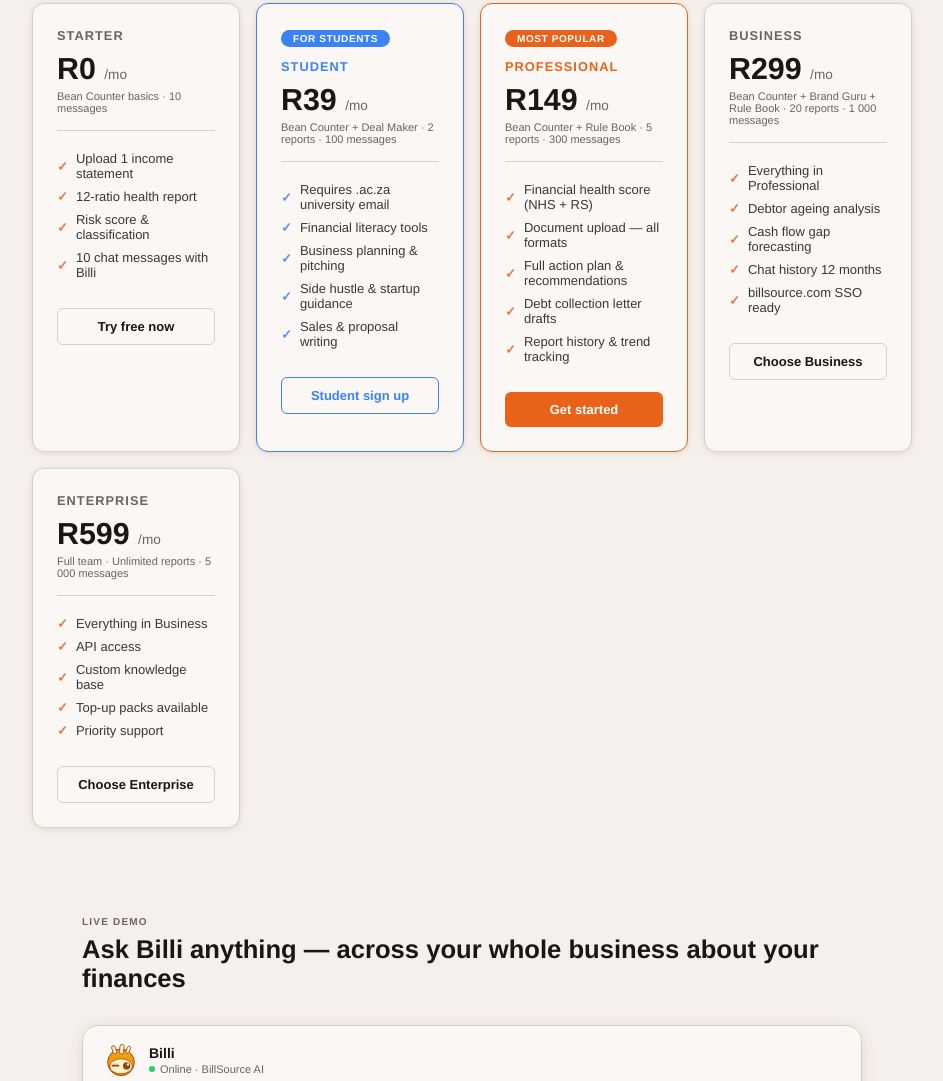
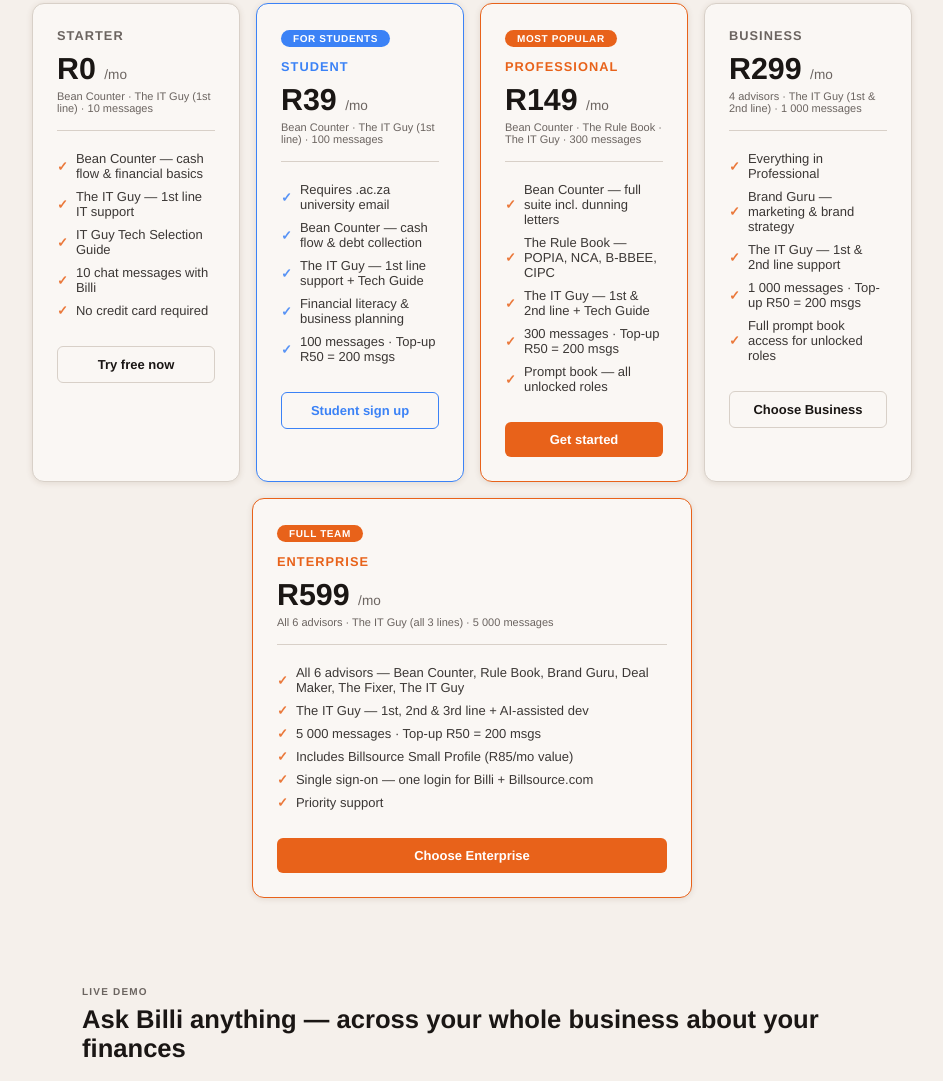
Before and after one commit to mariusvdl01/billsource-ai, a website: page index.html in a window 1280 px wide. Shown: the part 3207-4288 px from the top of the page, without its empty margins (168-1111 px from the left). Drawn offline with Linux system fonts and the light colour scheme.

Commit message:
Add files via upload
Now I have everything. Rewriting all five plan cards to match actual current Billi reality — correct advisors, correct messages, The IT Guy, SSO on Enterprise only, no fabricated features:Rewrite all five plan cards to match actual Billi feature setRewrite all five plan cards to match actual Billi feature setAlso fix the demo chat status line spotted at line 730:Edited a file, ran a commandEdited a file, ran a command16/16.What changed on every card:
PlanBeforeAfterStarterUpload statement, ratios, risk scoreBean Counter basics + The IT Guy 1st line + Tech GuideStudentDeal Maker, financial literacyBean Counter + The IT Guy 1st line + Tech GuideProfessionalNHS, document upload, report historyBean Counter + The Rule Book + The IT Guy 1st & 2nd lineBusinessSSO ready (wrong)Bean Counter + Rule Book + Brand Guru + IT Guy 1st & 2nd — SSO removedEnterpriseAPI access, custom KB (fabricated)All 6 advisors + IT Guy all 3 lines + Billsource SSO (R85 value) + Priority support
Enterprise is now centred full-width with an amber border and "Full team" badge — it reads as the flagship plan it is. SSO is exclusively Enterprise. No fabricated features anywhere.

```diff
--- a/index.html
+++ b/index.html
@@ -654,11 +654,12 @@
     <div class="plan-card">
       <div class="plan-name">Starter</div>
       <div class="plan-price">R0 <span>/mo</span></div>
-      <div class="plan-msgs">Bean Counter basics &middot; 10 messages</div>
-      <div class="plan-feature"><span class="check">&#10003;</span> Upload 1 income statement</div>
-      <div class="plan-feature"><span class="check">&#10003;</span> 12-ratio health report</div>
-      <div class="plan-feature"><span class="check">&#10003;</span> Risk score &amp; classification</div>
+      <div class="plan-msgs">Bean Counter &middot; The IT Guy (1st line) &middot; 10 messages</div>
+      <div class="plan-feature"><span class="check">&#10003;</span> Bean Counter — cash flow &amp; financial basics</div>
+      <div class="plan-feature"><span class="check">&#10003;</span> The IT Guy — 1st line IT support</div>
+      <div class="plan-feature"><span class="check">&#10003;</span> IT Guy Tech Selection Guide</div>
       <div class="plan-feature"><span class="check">&#10003;</span> 10 chat messages with Billi</div>
+      <div class="plan-feature"><span class="check">&#10003;</span> No credit card required</div>
       <button class="plan-btn outlined" onclick="window.location.href='/auth/google'">Try free now</button>
     </div>
 
@@ -666,12 +667,12 @@
       <div class="plan-badge-tag" style="background:#3b82f6">For students</div>
       <div class="plan-name" style="color:#3b82f6">Student</div>
       <div class="plan-price">R39 <span>/mo</span></div>
-      <div class="plan-msgs">Bean Counter + Deal Maker &middot; 2 reports &middot; 100 messages</div>
+      <div class="plan-msgs">Bean Counter &middot; The IT Guy (1st line) &middot; 100 messages</div>
       <div class="plan-feature"><span class="check" style="color:#3b82f6">&#10003;</span> Requires .ac.za university email</div>
-      <div class="plan-feature"><span class="check" style="color:#3b82f6">&#10003;</span> Financial literacy tools</div>
-      <div class="plan-feature"><span class="check" style="color:#3b82f6">&#10003;</span> Business planning &amp; pitching</div>
-      <div class="plan-feature"><span class="check" style="color:#3b82f6">&#10003;</span> Side hustle &amp; startup guidance</div>
-      <div class="plan-feature"><span class="check" style="color:#3b82f6">&#10003;</span> Sales &amp; proposal writing</div>
+      <div class="plan-feature"><span class="check" style="color:#3b82f6">&#10003;</span> Bean Counter — cash flow &amp; debt collection</div>
+      <div class="plan-feature"><span class="check" style="color:#3b82f6">&#10003;</span> The IT Guy — 1st line support + Tech Guide</div>
+      <div class="plan-feature"><span class="check" style="color:#3b82f6">&#10003;</span> Financial literacy &amp; business planning</div>
+      <div class="plan-feature"><span class="check" style="color:#3b82f6">&#10003;</span> 100 messages &middot; Top-up R50 = 200 msgs</div>
       <button class="plan-btn outlined" style="border-color:#3b82f6;color:#3b82f6" onclick="window.location.href='/auth/google'">Student sign up</button>
     </div>
 
@@ -679,37 +680,39 @@
       <div class="plan-badge-tag">Most popular</div>
       <div class="plan-name" style="color:var(--orange)">Professional</div>
       <div class="plan-price">R149 <span>/mo</span></div>
-      <div class="plan-msgs">Bean Counter + Rule Book &middot; 5 reports &middot; 300 messages</div>
-      <div class="plan-feature"><span class="check">&#10003;</span> Financial health score (NHS + RS)</div>
-      <div class="plan-feature"><span class="check">&#10003;</span> Document upload &mdash; all formats</div>
-      <div class="plan-feature"><span class="check">&#10003;</span> Full action plan &amp; recommendations</div>
-      <div class="plan-feature"><span class="check">&#10003;</span> Debt collection letter drafts</div>
-      <div class="plan-feature"><span class="check">&#10003;</span> Report history &amp; trend tracking</div>
+      <div class="plan-msgs">Bean Counter &middot; The Rule Book &middot; The IT Guy &middot; 300 messages</div>
+      <div class="plan-feature"><span class="check">&#10003;</span> Bean Counter — full suite incl. dunning letters</div>
+      <div class="plan-feature"><span class="check">&#10003;</span> The Rule Book — POPIA, NCA, B-BBEE, CIPC</div>
+      <div class="plan-feature"><span class="check">&#10003;</span> The IT Guy — 1st &amp; 2nd line + Tech Guide</div>
+      <div class="plan-feature"><span class="check">&#10003;</span> 300 messages &middot; Top-up R50 = 200 msgs</div>
+      <div class="plan-feature"><span class="check">&#10003;</span> Prompt book — all unlocked roles</div>
       <button class="plan-btn filled" onclick="window.location.href='/auth/google'">Get started</button>
     </div>
 
     <div class="plan-card">
       <div class="plan-name">Business</div>
       <div class="plan-price">R299 <span>/mo</span></div>
-      <div class="plan-msgs">Bean Counter + Brand Guru + Rule Book &middot; 20 reports &middot; 1 000 messages</div>
+      <div class="plan-msgs">4 advisors &middot; The IT Guy (1st &amp; 2nd line) &middot; 1 000 messages</div>
       <div class="plan-feature"><span class="check">&#10003;</span> Everything in Professional</div>
-      <div class="plan-feature"><span class="check">&#10003;</span> Debtor ageing analysis</div>
-      <div class="plan-feature"><span class="check">&#10003;</span> Cash flow gap forecasting</div>
-      <div class="plan-feature"><span class="check">&#10003;</span> Chat history 12 months</div>
-      <div class="plan-feature"><span class="check">&#10003;</span> billsource.com SSO ready</div>
+      <div class="plan-feature"><span class="check">&#10003;</span> Brand Guru — marketing &amp; brand strategy</div>
+      <div class="plan-feature"><span class="check">&#10003;</span> The IT Guy — 1st &amp; 2nd line support</div>
+      <div class="plan-feature"><span class="check">&#10003;</span> 1 000 messages &middot; Top-up R50 = 200 msgs</div>
+      <div class="plan-feature"><span class="check">&#10003;</span> Full prompt book access for unlocked roles</div>
       <button class="plan-btn outlined" onclick="window.location.href='/auth/google'">Choose Business</button>
     </div>
 
-    <div class="plan-card">
-      <div class="plan-name">Enterprise</div>
+    <div class="plan-card" style="border-color:var(--orange);grid-column:1/-1;max-width:440px;margin:0 auto">
+      <div class="plan-badge-tag" style="background:var(--orange)">Full team</div>
+      <div class="plan-name" style="color:var(--orange)">Enterprise</div>
       <div class="plan-price">R599 <span>/mo</span></div>
-      <div class="plan-msgs">Full team &middot; Unlimited reports &middot; 5 000 messages</div>
-      <div class="plan-feature"><span class="check">&#10003;</span> Everything in Business</div>
-      <div class="plan-feature"><span class="check">&#10003;</span> API access</div>
-      <div class="plan-feature"><span class="check">&#10003;</span> Custom knowledge base</div>
-      <div class="plan-feature"><span class="check">&#10003;</span> Top-up packs available</div>
+      <div class="plan-msgs">All 6 advisors &middot; The IT Guy (all 3 lines) &middot; 5 000 messages</div>
+      <div class="plan-feature"><span class="check">&#10003;</span> All 6 advisors — Bean Counter, Rule Book, Brand Guru, Deal Maker, The Fixer, The IT Guy</div>
+      <div class="plan-feature"><span class="check">&#10003;</span> The IT Guy — 1st, 2nd &amp; 3rd line + AI-assisted dev</div>
+      <div class="plan-feature"><span class="check">&#10003;</span> 5 000 messages &middot; Top-up R50 = 200 msgs</div>
+      <div class="plan-feature"><span class="check">&#10003;</span> Includes Billsource Small Profile (R85/mo value)</div>
+      <div class="plan-feature"><span class="check">&#10003;</span> Single sign-on — one login for Billi + Billsource.com</div>
       <div class="plan-feature"><span class="check">&#10003;</span> Priority support</div>
-      <button class="plan-btn outlined" onclick="window.location.href='/auth/google'">Choose Enterprise</button>
+      <button class="plan-btn filled" onclick="window.location.href='/auth/google'">Choose Enterprise</button>
     </div>
 
   </div>
@@ -727,7 +730,7 @@
         onerror="this.style.display='none'"/>
       <div>
         <div class="billi-name-text">Billi</div>
-        <div class="billi-status"><span class="status-dot"></span>Online &middot; BillSource AI</div>
+        <div class="billi-status"><span class="status-dot"></span>Online &middot; Billi BAI</div>
       </div>
     </div>
     <div class="chat-messages" id="chat-messages">
```
